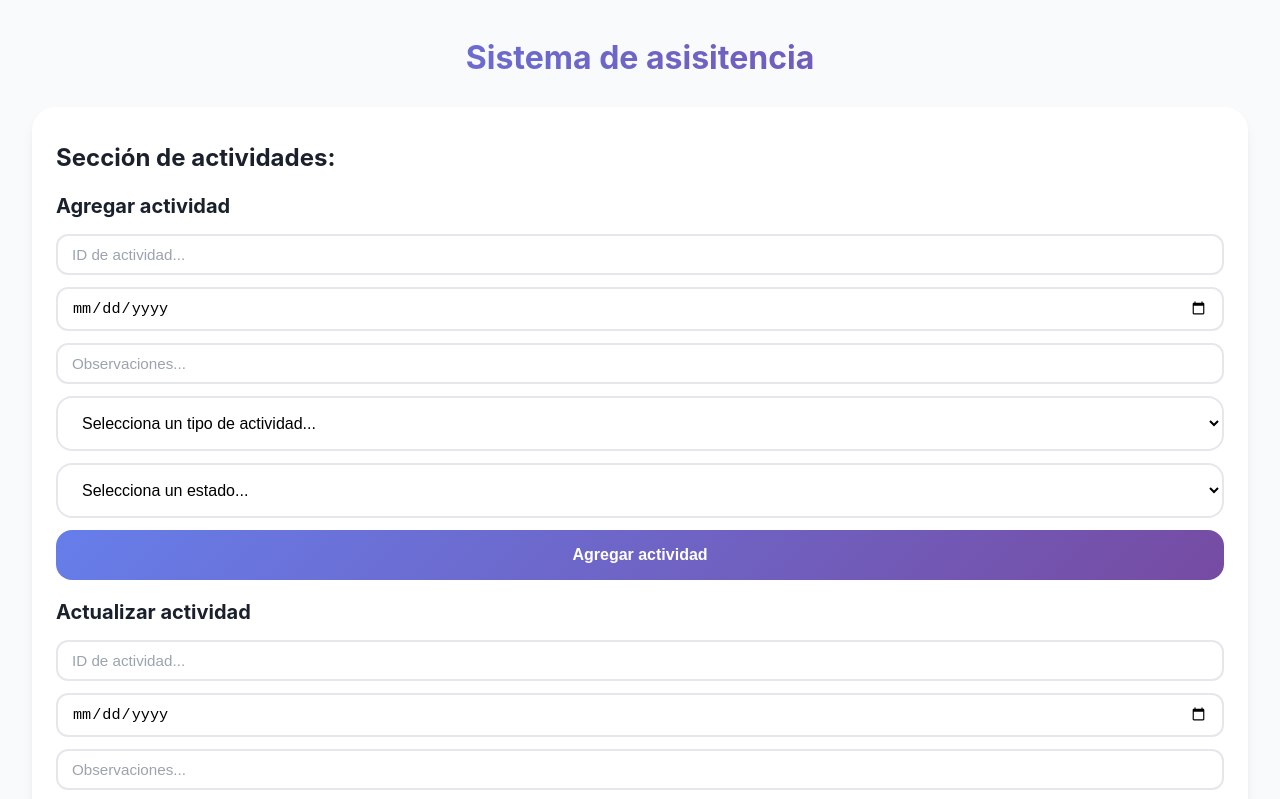
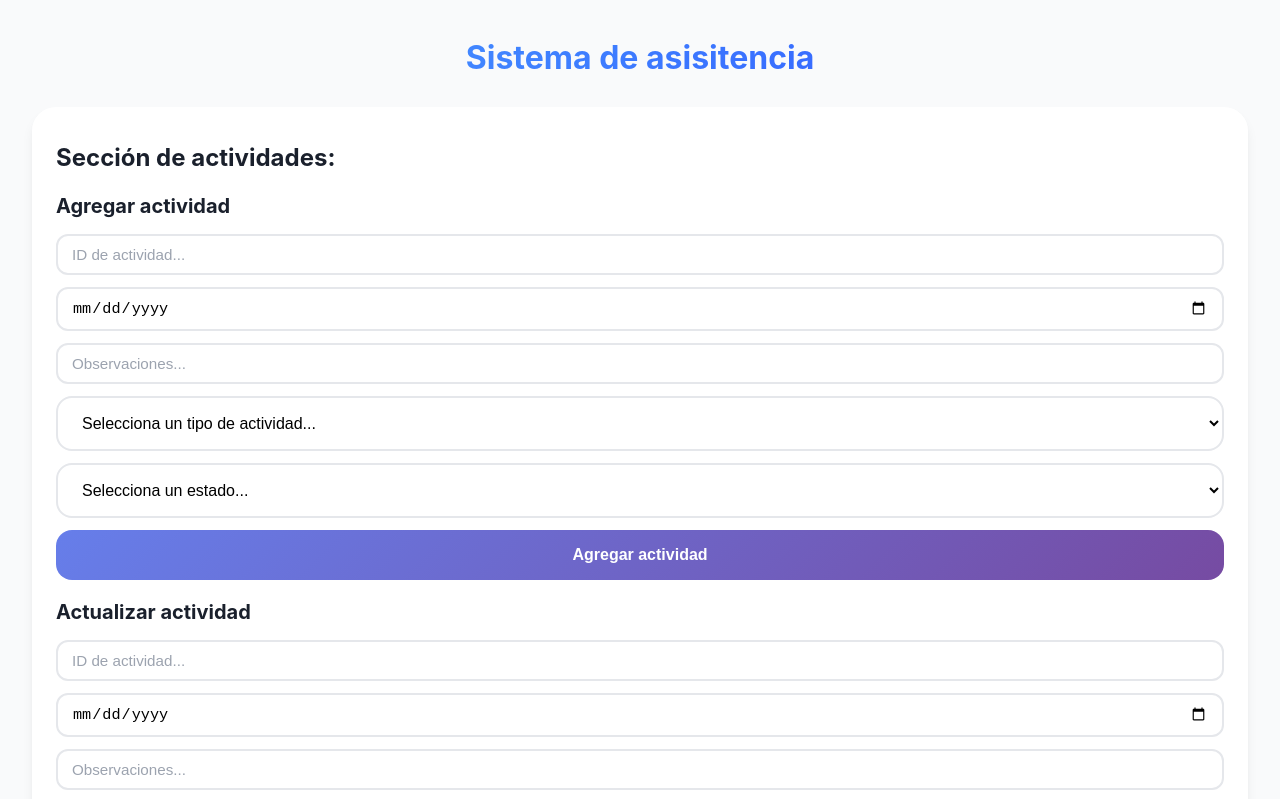
Before and after one commit to MrEduCR/ProyectoAsistenciaRV, a plain HTML site: page admin.html in a window 1280 px wide. Shown: the top 799 px of the page. Drawn offline with nearby package versions, Linux system fonts and the light colour scheme; no server answers.

Commit message:
cambio de color de h1 a azul

```diff
--- a/stylesheet.css
+++ b/stylesheet.css
@@ -23,7 +23,7 @@ h1 {
   font-weight: 700;
   text-align: center;
   margin-bottom: 24px;
-  background: linear-gradient(135deg, #667eea, #764ba2);
+  background: linear-gradient(135deg, #4DA6FF, #2C4DFF);
   -webkit-background-clip: text;
   -webkit-text-fill-color: transparent;
 }
```
